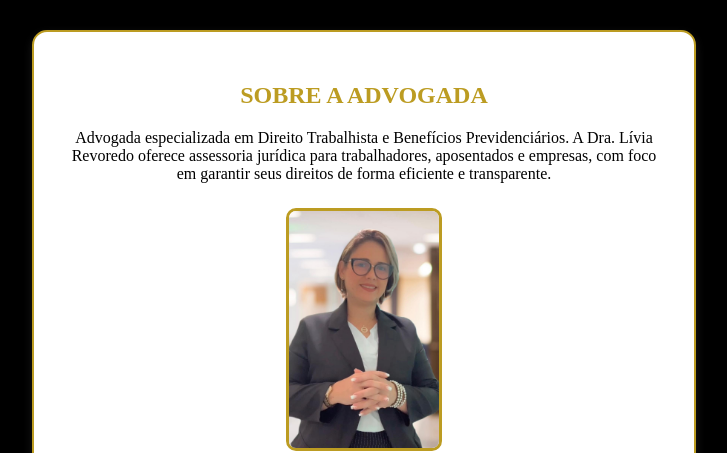
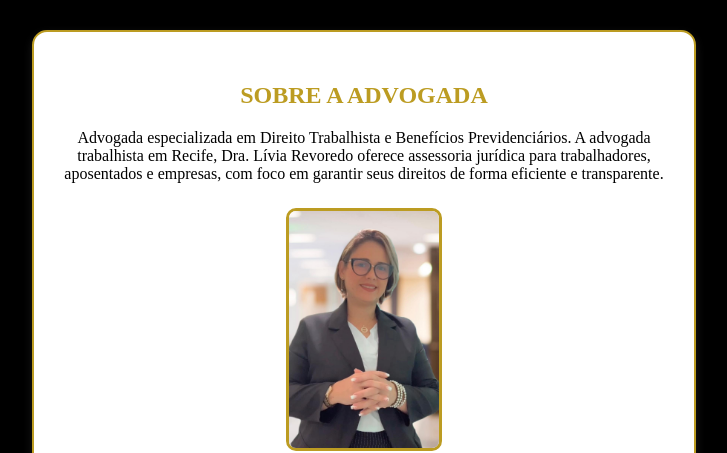
Before and after one commit to luarev/seu-direito-na-pratica, a plain HTML site: page public/index.html in a window 1280 px wide. Shown: the part 840-1293 px from the top of the page, without its empty margins (276-1003 px from the left). Drawn offline with nearby package versions, Linux system fonts and the light colour scheme; a web font is replaced by a local one.

Commit message:
Alteração no Sobre a Advogada

```diff
--- a/public/index.html
+++ b/public/index.html
@@ -57,7 +57,8 @@
         <h2>SOBRE A ADVOGADA</h2>
         <p>
           Advogada especializada em Direito Trabalhista e Benefícios
-          Previdenciários. A Dra. Lívia Revoredo oferece assessoria jurídica
+          Previdenciários. A advogada trabalhista em Recife,
+          Dra. Lívia Revoredo oferece assessoria jurídica
           para trabalhadores, aposentados e empresas, com foco em garantir seus
           direitos de forma eficiente e transparente.
         </p>
```
